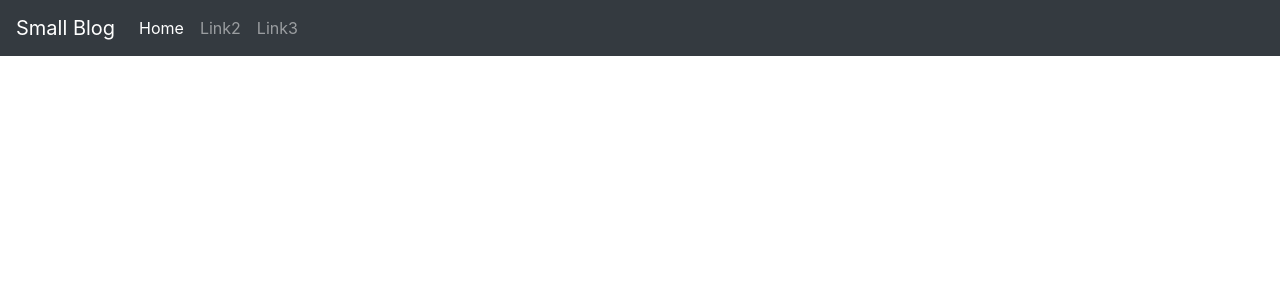
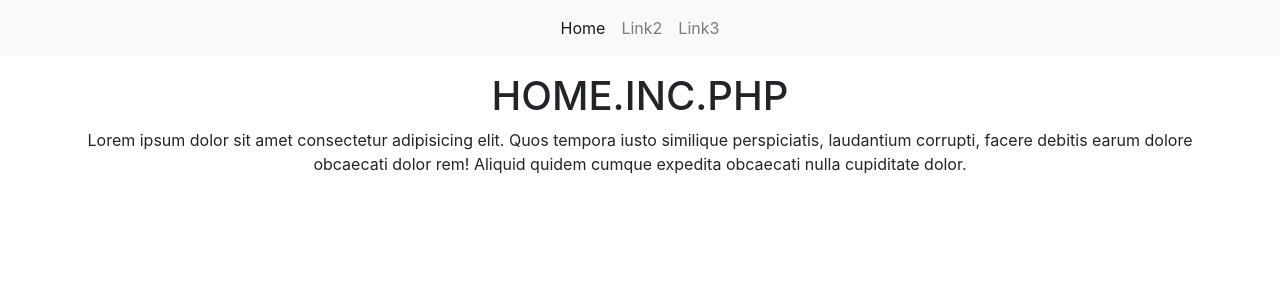
Before and after one commit to alex-1312/simple-blog, a PHP site: page / in a window 1280 px wide. Shown: the top 300 px of the page. Run offline with PHP 8.4, Linux system fonts and the light colour scheme; a stand-in replaces the project's code that opens the database connection.

Commit message:
small changes

```diff
--- a/inc/header.inc.php
+++ b/inc/header.inc.php
@@ -18,9 +18,9 @@
 </head>
 <body>
 <!-- Navigation -->
-<nav class="navbar navbar-expand-md bg-dark navbar-dark">
+<nav class="navbar navbar-expand-md bg-light navbar-light">
   <!-- Brand -->
-  <a class="navbar-brand" href="#">Small Blog</a>
+  <!-- <a class="navbar-brand" href="#">Small Blog</a> -->
 
   <!-- Toggler/collapsibe Button -->
   <button class="navbar-toggler" type="button" data-toggle="collapse" data-target="#collapsibleNavbar">
@@ -28,7 +28,7 @@
   </button>
 
   <!-- Navbar links -->
-  <div class="collapse navbar-collapse" id="collapsibleNavbar">
+  <div class="collapse navbar-collapse justify-content-center" id="collapsibleNavbar">
     <ul class="navbar-nav">
       <li class="nav-item <?= empty($page) ? 'active' : '';  ?>">
         <a class="nav-link" href="index.php">Home</a>
@@ -42,3 +42,10 @@
     </ul>
   </div>
 </nav>
+<?php if (isset($message)) : ?>
+      <div class="<?= $info_box ?> rounded-lg text-center pt-2">
+          <p class="text-white p-1">
+              <?= $message ?>
+          </p>
+      </div>
+<?php endif; ?>
--- /dev/null
+++ b/inc/home/home.inc.php
@@ -0,0 +1,4 @@
+<div class="container text-center pt-3" >
+  <h1>HOME.INC.PHP</h1>
+  <p>Lorem ipsum dolor sit amet consectetur adipisicing elit. Quos tempora iusto similique perspiciatis, laudantium corrupti, facere debitis earum dolore obcaecati dolor rem! Aliquid quidem cumque expedita obcaecati nulla cupiditate dolor.</p>
+</div>
--- a/index.php
+++ b/index.php
@@ -26,13 +26,16 @@ if (isset($_SESSION['message'])) {
 // get current page
 $page = $_GET['page'] ?? '';
 
+// class settings for info box
+$info_box = $_GET['info_box'] ?? 'bg-info';
+
 // include header
 require_once 'inc/header.inc.php';
 
 // switchcase navigation includes
 switch($page)
 {
-  // default:
+  default: include 'inc/home/home.inc.php'; break;
 }
 
 // include footer
```
